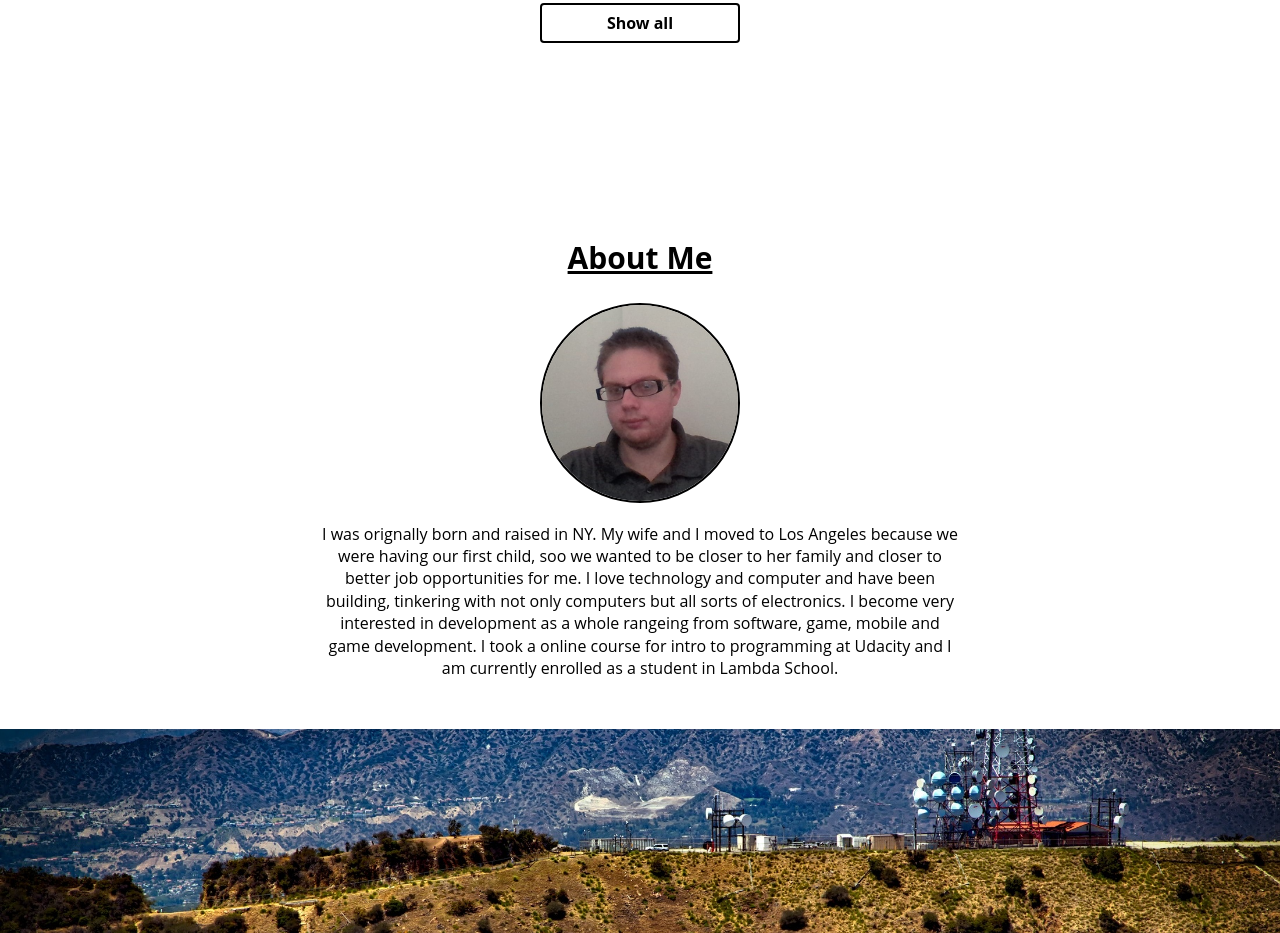
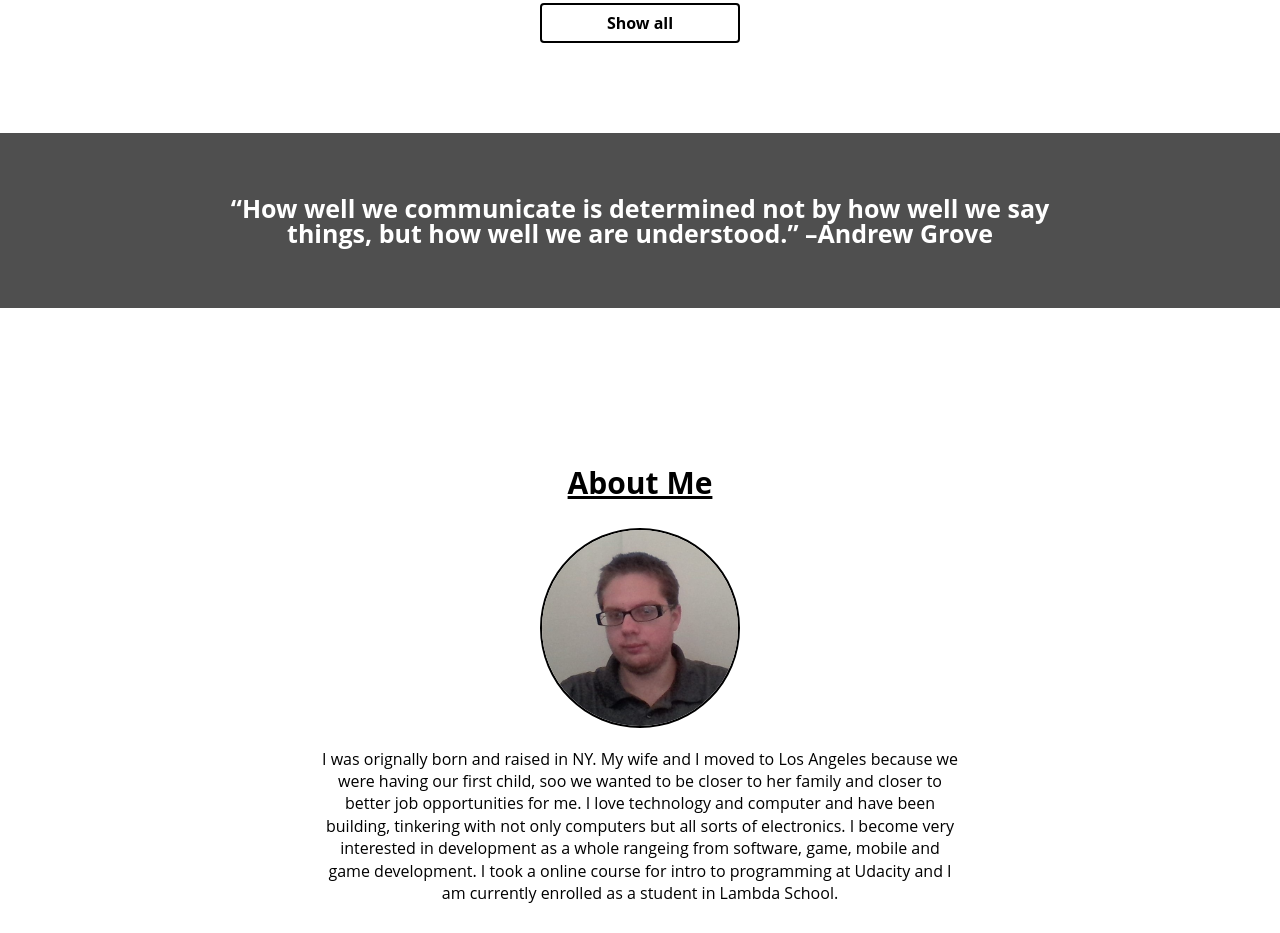
Before and after one commit to shawnantonucci/Shawn-Antonucci-Portfolio, a plain HTML site: page index.html in a window 1280 px wide. Shown: the part 3555-4488 px from the top of the page. Drawn offline with Linux system fonts and the light colour scheme.

Commit message:
added in another quote

```diff
--- a/index.html
+++ b/index.html
@@ -80,6 +80,11 @@
 
         <a href="" class="show-all" target="_blank">Show all</a>
 
+        <div class="motto">
+            <h2>
+                “How well we communicate is determined not by how well we say things, but how well we are understood.” –Andrew Grove </h2>
+        </div>
+
         <section id="about-me">
             <h2>About Me</h2>
             <img src="img/profile-picture.jpg" alt="Profile Picture">
```
